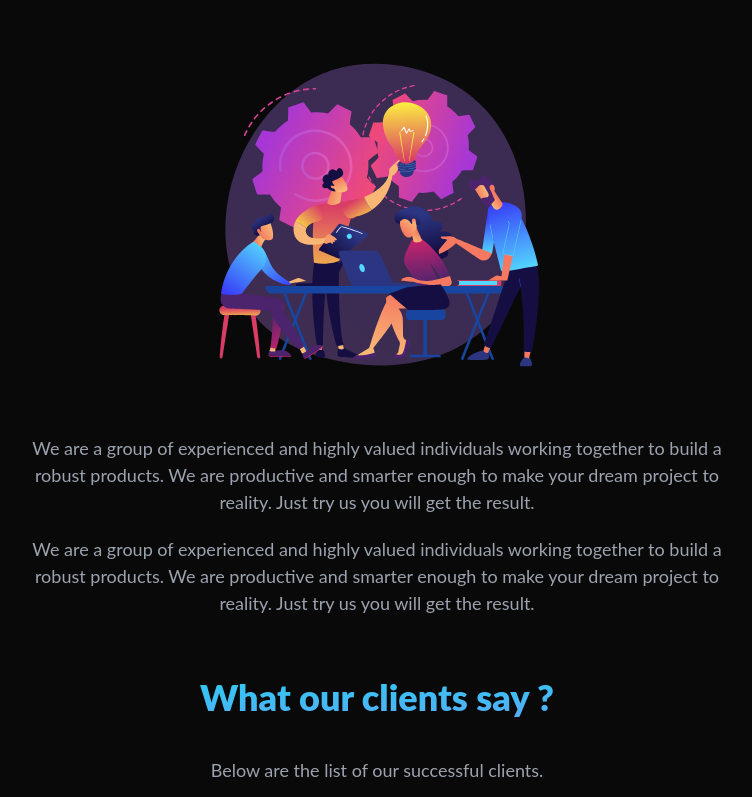
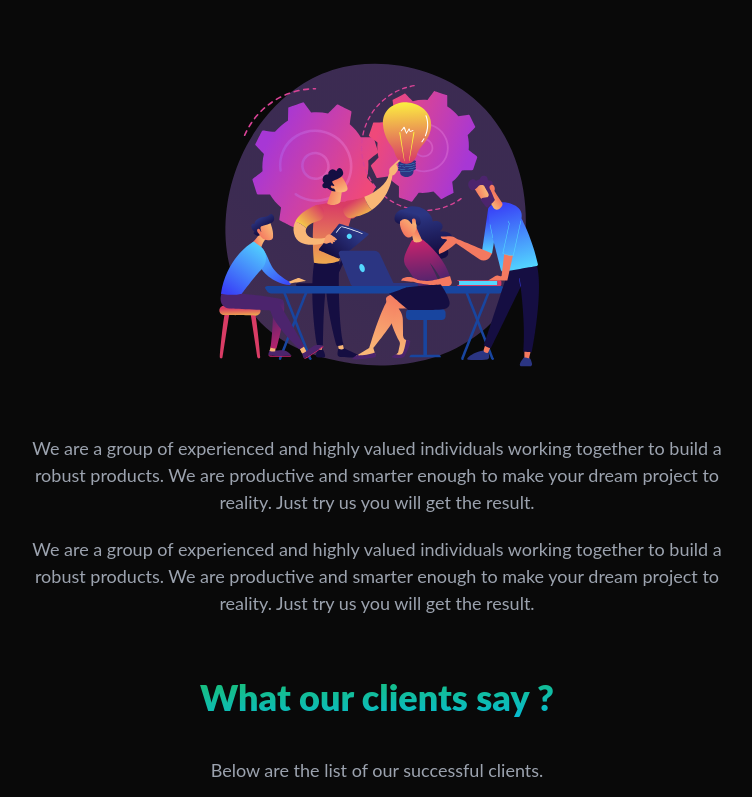
Before and after one commit to ftr9/compweb, a Next.js app: page / in a window 1280 px wide. Shown: the part 2000-2797 px from the top of the page, without its empty margins (263-1015 px from the left). Built offline with nearby package versions, Linux system fonts and the light colour scheme.

Commit message:
added new logo and color modification

```diff
--- a/components/NavBar/BottomNav.tsx
+++ b/components/NavBar/BottomNav.tsx
@@ -1,5 +1,3 @@
-import React from 'react';
-import Link from 'next/link';
 import {
   IoHome,
   IoHammer,
@@ -12,7 +10,7 @@ import { Link as ReactScrollLink } from 'react-scroll';
 
 const BottomNav = () => {
   return (
-    <ul className=" bg-gradient-to-br from-cyan-400 to-blue-400 z-50 md:hidden px-4 py-2 fixed bottom-0  text-gray-100 text-[10px] w-[100%] left-1/2 -translate-x-1/2 flex justify-between">
+    <ul className=" bg-gradient-to-br from-cyan-500 to-[#20bf55] z-50 md:hidden px-4 py-2 fixed bottom-0  text-gray-100 text-[10px] w-[100%] left-1/2 -translate-x-1/2 flex justify-between">
       <li>
         <ReactScrollLink
           to={'home'}
--- a/components/NavBar/index.tsx
+++ b/components/NavBar/index.tsx
@@ -1,12 +1,16 @@
-import React from 'react';
 import Image from 'next/image';
 import { Link as ReactScrollLink } from 'react-scroll';
 
 const NavBar = () => {
   return (
-    <div className="flex z-50 justify-between items-center  py-5 md:p-5 fixed top-0 w-[90%]  left-[50%] translate-x-[-50%]">
-      <div className=" relative h-[40px] w-[40px] md:h-[80px] md:w-[80px]">
-        <Image src={'/assets/logo/logo.png'} alt={'company logo'} fill />
+    <div className="flex z-50 justify-between items-center  py-5 md:p-2 fixed top-[-55px] md:top-[-60px] w-[98%] md:w-[90%]  left-[50%] translate-x-[-50%]">
+      <div className=" relative h-[150px] w-[150px] md:h-[260px] md:w-[260px] ">
+        <Image
+          src={'/assets/logo/withnobackground.png'}
+          alt={'company logo'}
+          fill
+          className=" object-contain z-50"
+        />
       </div>
       <div className="hidden md:block">
         <ul className="[&>*]:hover:cursor-pointer flex space-x-8">
--- a/components/cards/ContactCard.tsx
+++ b/components/cards/ContactCard.tsx
@@ -13,7 +13,7 @@ const ContactCard = ({ contactName, Icon, contactLink }: IContactCardProp) => {
   return (
     <Link
       href={contactLink}
-      className="bg-[#111111] flex max-w-[500px] mx-auto p-2 my-5 items-center rounded-sm shadow-sm shadow-[#ffffff1c]"
+      className="bg-[#111111] rounded-md flex w-[90%]  md:max-w-[500px] mx-auto p-2 my-5 items-center  shadow-sm shadow-[#ffffff1c]"
     >
       <div className=" h-10 w-10 bg-[#090909] rounded-full flex justify-center items-center ">
         <Icon className="text-[#00D1FF] text-[30px]" />
--- a/components/cards/ReviewCard.tsx
+++ b/components/cards/ReviewCard.tsx
@@ -12,7 +12,7 @@ const ReviewCard = ({ clientImage, clientName, text }: IReviewCardProps) => {
     <Link
       target={'_blank'}
       href={'https://google.com'}
-      className="bg-[#111111]   md:flex-shrink-0 md:flex-grow md:basis-[250px] m-0 my-2 mx-auto md:m-5 p-5 "
+      className="bg-[#111111] rounded-md basis-[90%] md:flex-shrink-0 md:flex-grow md:basis-[250px] m-0 my-3 mx-auto md:m-5 p-5 "
     >
       <div className="flex items-center space-x-4">
         <div className="relative rounded-full overflow-hidden h-10 w-10">
--- a/components/heading/SecHeading.tsx
+++ b/components/heading/SecHeading.tsx
@@ -2,7 +2,7 @@ import React from 'react';
 
 const SecHeading = ({ text }: { text: string }) => {
   return (
-    <h1 className="my-10 bg-clip-text text-transparent text-center font-lato900 text-2xl md:text-4xl  bg-gradient-to-br from-cyan-400 to-blue-400">
+    <h1 className="my-10 bg-clip-text text-transparent text-center font-lato900 text-2xl md:text-4xl  bg-gradient-to-br from-[#20bf55] to-[#01baef]">
       {text}
     </h1>
   );
--- a/components/sections/Home/index.tsx
+++ b/components/sections/Home/index.tsx
@@ -16,7 +16,7 @@ const Home = () => {
   return (
     <Element name="home">
       <LottieContainer animationData={codingAnimation} />
-      <h1 className="text-3xl text-center font-lato900 md:text-6xl bg-gradient-to-r from-cyan-500 to-blue-500 bg-clip-text text-transparent ">
+      <h1 className="text-3xl text-center font-lato900 md:text-6xl bg-gradient-to-r from-cyan-500 to-[#20bf55] bg-clip-text text-transparent ">
         DREAM . BUILD . LAUNCH
       </h1>
       <p className="w-[100%] text-gray-400 text-center md:w-[60%] mx-auto text-[15px] md:text-xl mt-5">
@@ -25,7 +25,7 @@ const Home = () => {
       </p>
       <button
         onClick={contactUsClickHandle}
-        className="mt-10 flex space-x-5 items-center justify-center py-3 rounded-sm mx-auto w-[200px] bg-gradient-to-r from-cyan-500 to-blue-500"
+        className="mt-10 flex space-x-5 items-center justify-center py-3 rounded-sm mx-auto w-[200px] bg-gradient-to-r from-cyan-500 to-[#20bf55]"
       >
         <span>contact us</span>
         <IoCalculator className=" h-5 w-5" />
--- a/components/sections/review/index.tsx
+++ b/components/sections/review/index.tsx
@@ -6,32 +6,38 @@ import { Element } from 'react-scroll';
 
 const reviewDatas = [
   {
-    clientName: 'Mrl 1',
-    text: 'some random gibberissh that not actually that good enough as well',
+    clientName: 'sujan bhattrai',
+    text: 'test comment',
     clientImage:
       'https://scontent.fktm9-2.fna.fbcdn.net/v/t39.30808-6/276297653_1175640276577179_6010080642725450089_n.jpg?_nc_cat=110&ccb=1-7&_nc_sid=09cbfe&_nc_ohc=iK_KuSm_cKkAX-iBG_H&_nc_ht=scontent.fktm9-2.fna&oh=00_AfCxdMpzpJla964zBeKDiKuww_sPacLdmFvrp5x4FoPiTQ&oe=639EBB4E',
   },
   {
-    clientName: 'Mrl 1',
-    text: 'some random gibberissh that not actually that good enough as well',
+    clientName: 'Aishma Poudel',
+    text: 'test comment',
     clientImage:
       'https://scontent.fktm9-2.fna.fbcdn.net/v/t39.30808-6/276297653_1175640276577179_6010080642725450089_n.jpg?_nc_cat=110&ccb=1-7&_nc_sid=09cbfe&_nc_ohc=iK_KuSm_cKkAX-iBG_H&_nc_ht=scontent.fktm9-2.fna&oh=00_AfCxdMpzpJla964zBeKDiKuww_sPacLdmFvrp5x4FoPiTQ&oe=639EBB4E',
   },
   {
-    clientName: 'Mrl 1',
-    text: 'some random gibberissh that not actually that good enough as well',
+    clientName: 'Rahul dotel',
+    text: 'test comment',
     clientImage:
       'https://scontent.fktm9-2.fna.fbcdn.net/v/t39.30808-6/276297653_1175640276577179_6010080642725450089_n.jpg?_nc_cat=110&ccb=1-7&_nc_sid=09cbfe&_nc_ohc=iK_KuSm_cKkAX-iBG_H&_nc_ht=scontent.fktm9-2.fna&oh=00_AfCxdMpzpJla964zBeKDiKuww_sPacLdmFvrp5x4FoPiTQ&oe=639EBB4E',
   },
   {
-    clientName: 'Mrl 1',
-    text: 'some random gibberissh that not actually that good enough as well',
+    clientName: 'Subash tamang',
+    text: 'test comment',
     clientImage:
       'https://scontent.fktm9-2.fna.fbcdn.net/v/t39.30808-6/276297653_1175640276577179_6010080642725450089_n.jpg?_nc_cat=110&ccb=1-7&_nc_sid=09cbfe&_nc_ohc=iK_KuSm_cKkAX-iBG_H&_nc_ht=scontent.fktm9-2.fna&oh=00_AfCxdMpzpJla964zBeKDiKuww_sPacLdmFvrp5x4FoPiTQ&oe=639EBB4E',
   },
   {
-    clientName: 'Mrl 1',
-    text: 'some random gibberissh that not actually that good enough as well',
+    clientName: 'Smaran sapkota',
+    text: 'test comment',
+    clientImage:
+      'https://scontent.fktm9-2.fna.fbcdn.net/v/t39.30808-6/276297653_1175640276577179_6010080642725450089_n.jpg?_nc_cat=110&ccb=1-7&_nc_sid=09cbfe&_nc_ohc=iK_KuSm_cKkAX-iBG_H&_nc_ht=scontent.fktm9-2.fna&oh=00_AfCxdMpzpJla964zBeKDiKuww_sPacLdmFvrp5x4FoPiTQ&oe=639EBB4E',
+  },
+  {
+    clientName: 'Saksham khadayat',
+    text: 'test comment',
     clientImage:
       'https://scontent.fktm9-2.fna.fbcdn.net/v/t39.30808-6/276297653_1175640276577179_6010080642725450089_n.jpg?_nc_cat=110&ccb=1-7&_nc_sid=09cbfe&_nc_ohc=iK_KuSm_cKkAX-iBG_H&_nc_ht=scontent.fktm9-2.fna&oh=00_AfCxdMpzpJla964zBeKDiKuww_sPacLdmFvrp5x4FoPiTQ&oe=639EBB4E',
   },
```
Also changed, not shown: public/assets/logo/withnobackground.png (added).
